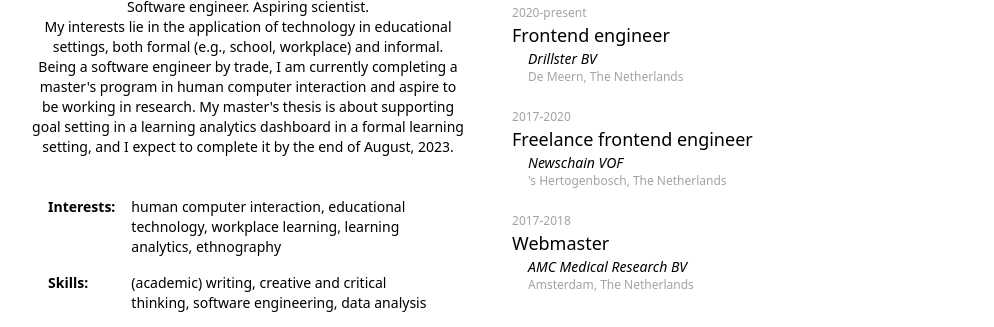
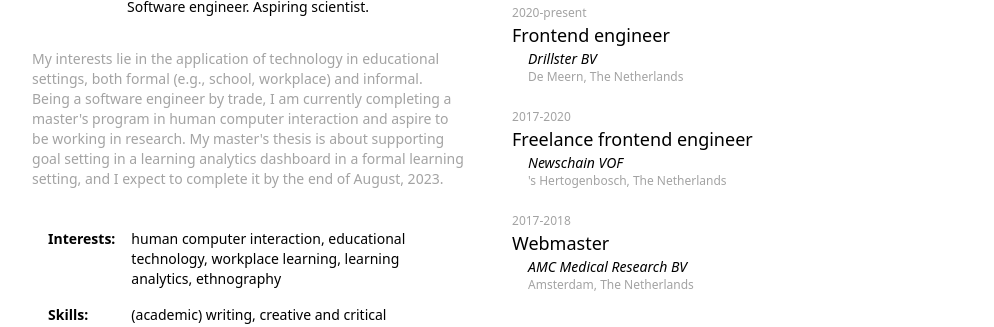
Before and after one commit to lucvanderzandt/lucvanderzandt.github.io, a plain HTML site: page index.html in a window 1280 px wide. Shown: the part 211-538 px from the top of the page, without its empty margins (142-1136 px from the left). Drawn offline with nearby package versions, Linux system fonts and the light colour scheme.

Commit message:
Change a bit of styling

```diff
--- a/index.html
+++ b/index.html
@@ -29,7 +29,7 @@
             <!-- Introduction -->
             <div class="text-center text-sm">
                 <div>Software engineer. Aspiring scientist.</div>
-                <div class="mt-">
+                <div class="mt-8 text-left text-neutral-400">
                     My interests lie in the application of technology in educational settings, both formal (e.g., school, workplace) and informal. Being a software engineer by trade, I am currently completing a master's program in human computer interaction and aspire to be working in research. My master's thesis is about supporting goal setting in a learning analytics dashboard in a formal learning setting, and I expect to complete it by the end of August, 2023.
                 </div>
             </div>
```
